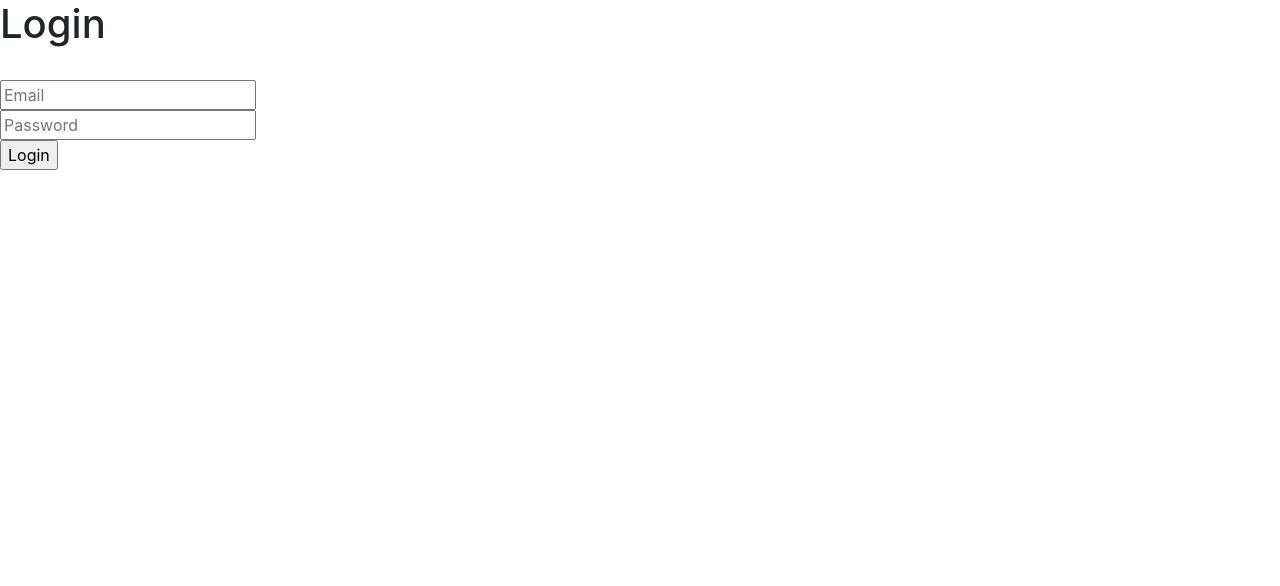
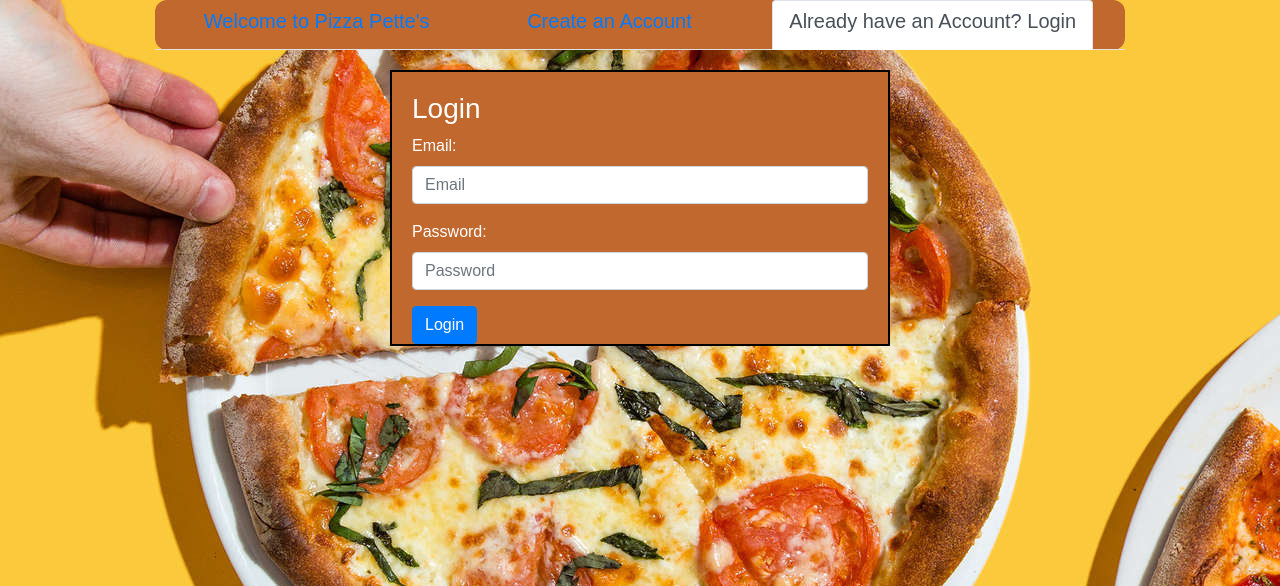
Before and after one commit to codingdojo-projects-algos-06-19/cliff_heej_ars, a Flask app: page /users/login_page in a window 1280 px wide. Shown: the top 586 px of the page. Run offline with Flask 2, Linux system fonts and the light colour scheme; some libraries are stand-ins or nearby versions.

Commit message:
login page

```diff
--- a/templates/login.html
+++ b/templates/login.html
@@ -5,9 +5,33 @@
     <meta name="viewport" content="width=device-width, initial-scale=1.0">
     <meta http-equiv="X-UA-Compatible" content="ie=edge">
     <title>Login</title>
-    <link rel="stylesheet" href="https://stackpath.bootstrapcdn.com/bootstrap/4.3.1/css/bootstrap.min.css" integrity="sha384-ggOyR0iXCbMQv3Xipma34MD+dH/1fQ784/j6cY/iJTQUOhcWr7x9JvoRxT2MZw1T" crossorigin="anonymous">
+    <link rel="stylesheet" href="https://maxcdn.bootstrapcdn.com/bootstrap/4.3.1/css/bootstrap.min.css">
+  <script src="https://ajax.googleapis.com/ajax/libs/jquery/3.4.0/jquery.min.js"></script>
+  <script src="https://cdnjs.cloudflare.com/ajax/libs/popper.js/1.14.7/umd/popper.min.js"></script>
+  <script src="https://maxcdn.bootstrapcdn.com/bootstrap/4.3.1/js/bootstrap.min.js"></script>
+    <link rel="stylesheet" type="text/css" href="/static/my_style.css">
+
 </head>
-<body>
+<body class="pic">
+    <div class="wrapper">
+        <div>
+
+            <ul class="nav nav-tabs">
+                <li class="nav-item">
+                    <a class="nav-link" href="{{ url_for('users:new') }}"><h5>Welcome to Pizza Pette's</h5></a>
+                </li>
+                <li class="nav-item">
+                    <a class="nav-link" href="{{ url_for('users:register_page') }}"><h5>Create an Account</h5></a>
+                </li>
+                <li class="nav-item">
+                    <a class="nav-link active" href="{{ url_for('users:login_page') }}"><h5>Already have an Account? Login</h5></a>
+                </li>
+            </ul>
+        </div>
+    </div>
+    <div class="container">
+
+    <h3>Login</h3>
     {% with messages = get_flashed_messages() %}
         {% if messages %}
         {% for message in messages %}
@@ -15,11 +39,18 @@
         {% endfor %}
         {% endif %}
     {% endwith %}
-    <h1>Login</h1>
     <form action="{{ url_for('users:login') }}" method="post">
-        <br><input type="email" name="email" class='text-field' placeholder="Email">
-        <br><input type="password" name="password" class='text-field' placeholder="Password">
-        <br><input type="submit" class='submit-btn2' value="Login">
+    <div class = "form-group">
+        <label for="email">Email:</label>
+        <input class="form-control" type="email" name="email" class='text-field' placeholder="Email">
+    </div>
+    <div class = "form-group">
+        <label for="password">Password:</label>
+        <input class="form-control" type="password" name="password" class='text-field' placeholder="Password">
+    </div>
+
+        <input type="submit" class="btn btn-primary" value="Login">
+
     </form>
 </body>
 </html>
```
